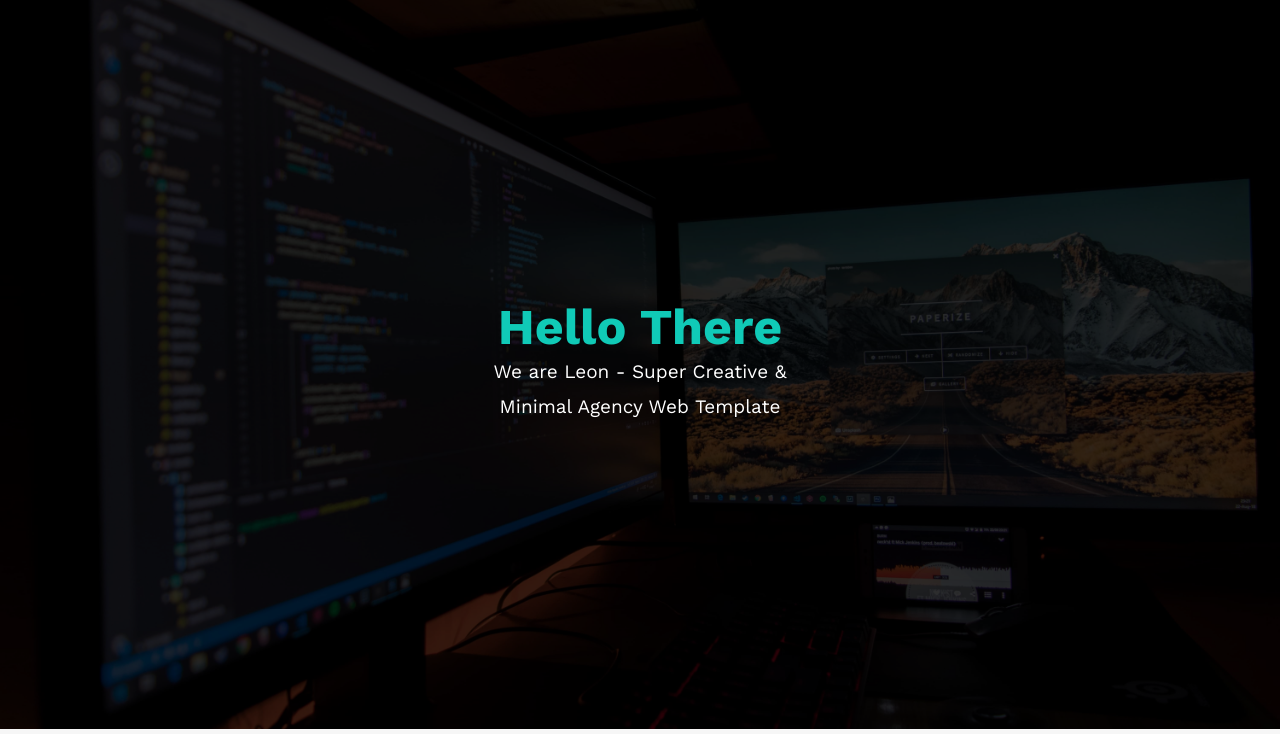
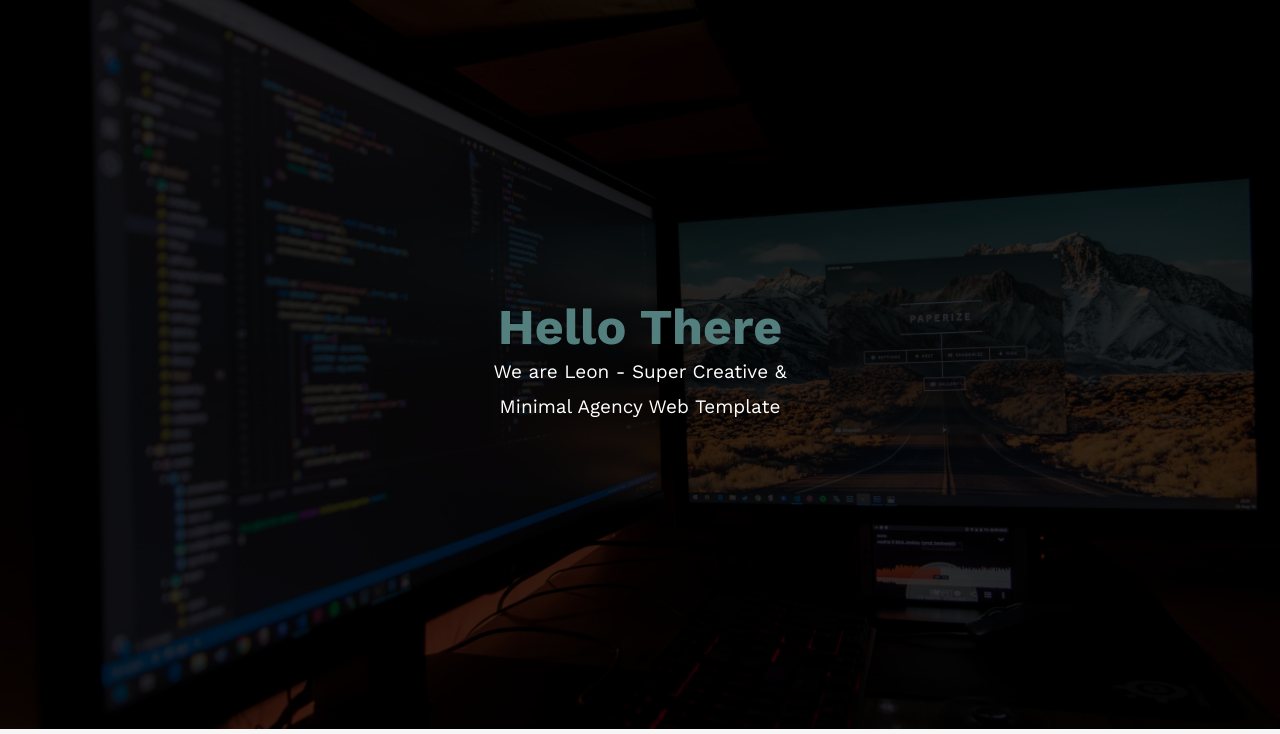
Before and after one commit to Hussein-kadhim/HTML-CSS-TEMPLATE-ONE, a website built with Parcel: page index.html in a window 1280 px wide. Shown: the part 66-800 px from the top of the page. Built offline with nearby package versions, Linux system fonts and the light colour scheme.

Commit message:
changed the main color

```diff
--- a/css/leon.css
+++ b/css/leon.css
@@ -8,7 +8,7 @@
 
 
 :root {
-    --main-color: #10cab7;
+    --main-color: #547f7f;
     --secondary-color: #2c4755;
     --section-padding: 60px;
     --section-bacakground: #f6f6f6;
```
